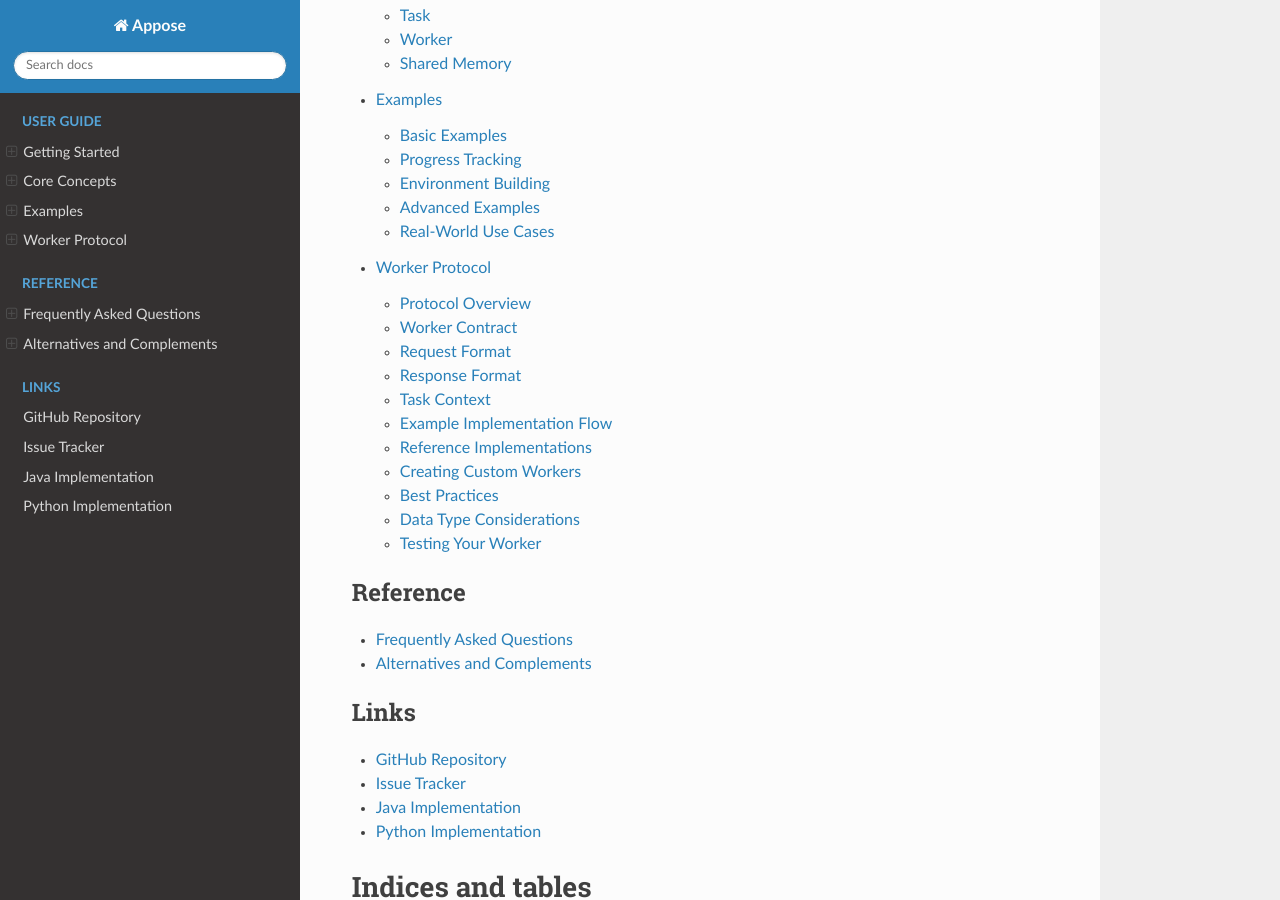
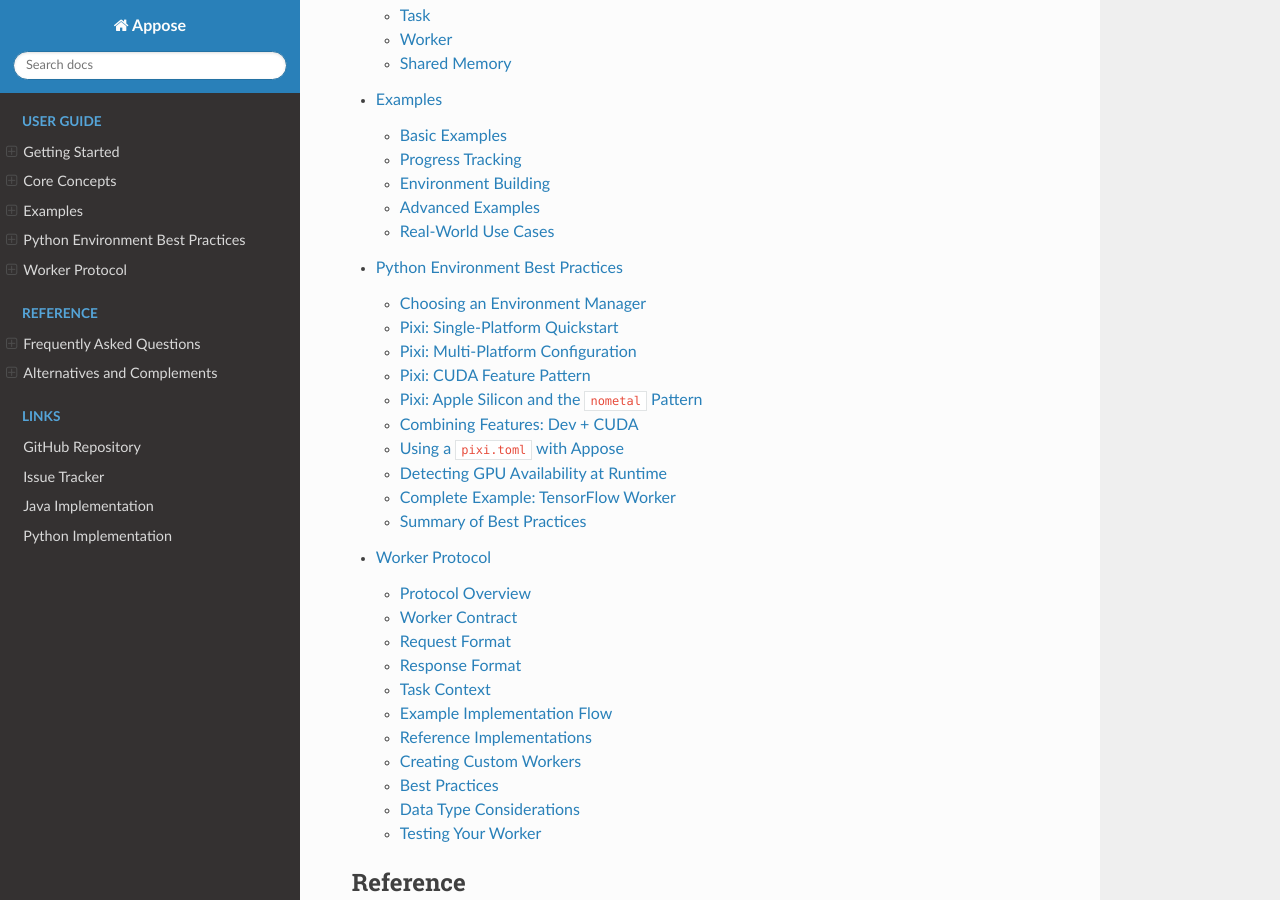
Before and after one commit to apposed/appose, a Sphinx documentation site: the page built from docs/index.rst, in a window 1280 px wide and 900 px high, scrolled down 1493 px. Built offline with Sphinx 7.4.7 and the Read the Docs theme 3.1.0, drawn with Linux system fonts in a browser that asks for light colours; part of the change alters nothing that is shown.

Commit message:
Add Python environment best practices guide
New docs/python-environments.rst covers Pixi-based environment setup
for GPU-accelerated Python workers: multi-platform deps, CUDA features,
Apple Silicon Metal support, environment composition, and runtime
GPU detection patterns.

Co-Authored-By: Claude Sonnet 4.6 <noreply@anthropic.com>

```diff
--- a/docs/index.rst
+++ b/docs/index.rst
@@ -67,6 +67,7 @@ The workflow for using Appose follows these steps:
    getting-started
    core-concepts
    examples
+   python-environments
    worker-protocol
 
 .. toctree::
--- /dev/null
+++ b/docs/python-environments.rst
@@ -0,0 +1,505 @@
+Python Environment Best Practices
+==================================
+
+Appose manages Python environments for you — installing the right packages
+once, caching them, and reusing them on every subsequent run. But getting the
+environment configuration definition completely right for real-world deep
+learning workloads can be quite tricky, because you often need more than a flat
+list of packages: GPU acceleration, platform-specific libraries, optional
+developer tools, and reproducible cross-platform builds all require careful
+configuration.
+
+This guide walks through best practices for environment configuration, with a
+focus on the patterns most commonly needed for GPU-accelerated Python workers.
+
+.. contents:: On this page
+   :local:
+   :depth: 2
+
+Choosing an Environment Manager
+---------------------------------
+
+Appose supports several environment managers. The right choice depends on your
+use case:
+
+.. list-table::
+   :header-rows: 1
+   :widths: 15 45 40
+
+   * - Manager
+     - Best for
+     - Key limitation
+   * - **Pixi**
+     - Multi-platform reproducibility, GPU/CUDA, mixed conda+PyPI deps
+     - Requires ``pixi`` to be installed
+   * - **uv**
+     - Pure-Python environments, fast installs
+     - No native (non-PyPI) package support
+   * - **Mamba**
+     - Existing ``environment.yml`` files, conda-only packages
+     - Slower solves, no built-in feature system
+
+For GPU-accelerated deep learning across macOS, Linux, and Windows, **Pixi is
+the recommended choice**. It natively handles platform-conditional packages,
+multiple named environments, and the NVIDIA channel — all in a single
+``pixi.toml`` file.
+
+Pixi: Single-Platform Quickstart
+----------------------------------
+
+The simplest Pixi setup specifies conda and PyPI dependencies together:
+
+.. tabs::
+
+   .. tab:: Python
+
+      .. code-block:: python
+
+         import appose
+
+         env = appose.pixi() \
+             .channels("conda-forge") \
+             .conda("python=3.11", "numpy", "scipy") \
+             .pypi("torch", "torchvision") \
+             .build("my-dl-env")
+
+         with env.python() as svc:
+             task = svc.task("import torch; result = str(torch.__version__)")
+             task.wait_for()
+             print(task.outputs["result"])
+
+   .. tab:: Java
+
+      .. code-block:: java
+
+         Environment env = Appose.pixi()
+             .channels("conda-forge")
+             .conda("python=3.11", "numpy", "scipy")
+             .pypi("torch", "torchvision")
+             .build("my-dl-env");
+
+         try (Service python = env.python()) {
+             Task task = python.task(
+                 "import torch; result = str(torch.__version__)");
+             task.waitFor();
+             System.out.println(task.outputs.get("result"));
+         }
+
+This generates a ``pixi.toml``, runs ``pixi install``, and caches the
+environment at ``~/.local/share/appose/my-dl-env``.
+
+Pixi: Multi-Platform Configuration
+-------------------------------------
+
+Real projects often need different packages on different operating systems —
+one good example is TensorFlow, which ships as separate packages for
+Intel macOS, Apple Silicon, and CUDA-enabled Linux/Windows.
+
+Rather than writing platform detection logic in application code, encode it
+directly in a ``pixi.toml``:
+
+.. code-block:: toml
+
+   [workspace]
+   name = "my-appose-worker"
+   channels = ["conda-forge"]
+   platforms = ["osx-arm64", "osx-64", "linux-64", "win-64"]
+
+   [dependencies]
+   python = "==3.11"
+   numpy = "*"
+   scipy = "*"
+   pip = "*"
+
+   # ---- Per-platform TensorFlow variants ----
+
+   [target.win-64.pypi-dependencies]
+   tensorflow = "==2.15.0"
+
+   [target.linux-64.pypi-dependencies]
+   tensorflow = "==2.15.0"
+
+   [target.osx-64.pypi-dependencies]
+   tensorflow = "*"            # latest CPU TF for Intel Mac
+
+   [target.osx-arm64.pypi-dependencies]
+   tensorflow-macos = "*"      # Apple Silicon TF
+   tensorflow-metal = "*"      # Metal GPU plugin
+
+   # ---- Environments ----
+
+   [environments]
+   default = { solve-group = "default" }
+
+When Pixi installs this environment on any of the four platforms it will
+automatically select the correct TensorFlow variant. No ``if sys.platform``
+guards needed in your Python worker.
+
+.. tip::
+
+   Lock your TensorFlow version on Linux/Windows (``"==2.15.0"``) to ensure
+   compatibility with a specific CUDA toolkit version. On macOS you can
+   generally leave it unpinned since GPU support is handled by the Metal
+   plugin rather than by CUDA.
+
+Pixi: CUDA Feature Pattern
+---------------------------
+
+CUDA support requires extra conda packages (``cudatoolkit``, ``cudnn``) and
+environment variable tweaks that differ by OS. Pixi's *feature* system is the
+cleanest way to make this opt-in without creating a separate environment file:
+
+.. code-block:: toml
+
+   [workspace]
+   name = "my-appose-worker"
+   channels = ["conda-forge"]
+   platforms = ["linux-64", "win-64"]
+
+   [dependencies]
+   python = "==3.11"
+   numpy = "*"
+   pip = "*"
+
+   [pypi-dependencies]
+   torch = "*"
+
+   # ---- CUDA feature (Windows/Linux only) ----
+
+   [feature.cuda]
+   channels = ["nvidia", "conda-forge"]
+
+   [feature.cuda.target.linux-64.dependencies]
+   cudatoolkit = "11.8.*"
+   cudnn = "8.6.*"
+
+   [feature.cuda.target.win-64.dependencies]
+   cudatoolkit = "11.8.*"
+   cudnn = "8.6.*"
+
+   # Activation: make CUDA libraries visible at runtime
+   [feature.cuda.target.linux-64.activation.env]
+   LD_LIBRARY_PATH = "$CONDA_PREFIX/lib:${LD_LIBRARY_PATH:-}"
+
+   [feature.cuda.target.win-64.activation.env]
+   PATH = "%CONDA_PREFIX%\\Library\\bin;%PATH%"
+
+   # ---- Environments ----
+
+   [environments]
+   default = { solve-group = "default" }          # CPU-only
+   cuda    = { features = ["cuda"], solve-group = "default" }  # GPU
+
+Key points:
+
+* The ``[feature.cuda]`` block adds the ``nvidia`` channel alongside
+  ``conda-forge``. This is where ``cudatoolkit`` and ``cudnn`` are sourced.
+* ``[feature.cuda.target.<os>.activation.env]`` sets environment variables
+  whenever the ``cuda`` environment is activated, so PyTorch and TensorFlow
+  can find the CUDA libraries without any manual ``export`` commands.
+* ``solve-group = "default"`` tells Pixi to solve the ``cuda`` and ``default``
+  environments together, maximising package reuse between them.
+
+.. note::
+
+   The ``nvidia`` channel hosts CUDA toolkit packages. Always list it
+   *before* ``conda-forge`` in the feature's ``channels`` list so that
+   CUDA-specific packages take precedence.
+
+Pixi: Apple Silicon and the ``nometal`` Pattern
+-------------------------------------------------
+
+On Apple Silicon, ``tensorflow-metal`` accelerates TF with the GPU. Some
+workflows (e.g., reproducibility testing) need a CPU-only variant. The
+``nometal`` feature handles this:
+
+.. code-block:: toml
+
+   # Default Apple Silicon setup — GPU-accelerated
+   [target.osx-arm64.pypi-dependencies]
+   tensorflow-macos = "*"
+   tensorflow-metal = "*"
+
+   # Optional: CPU-only override for Apple Silicon
+   [feature.nometal]
+   channels = ["conda-forge"]
+
+   [feature.nometal.target.osx-arm64.pypi-dependencies]
+   tensorflow = "*"           # plain CPU TF overrides tensorflow-macos
+
+   [environments]
+   default = { solve-group = "default" }
+   nometal = { features = ["nometal"], solve-group = "default" }
+
+Users who need CPU-only inference can activate ``pixi run -e nometal python
+worker.py`` without maintaining a second environment file.
+
+Combining Features: Dev + CUDA
+-------------------------------
+
+Features compose cleanly. A typical project ships four environments:
+
+.. code-block:: toml
+
+   [feature.dev.dependencies]
+   pytest = "*"
+   ruff   = "*"
+
+   [feature.dev.pypi-dependencies]
+   build = "*"
+
+   [environments]
+   default  = { solve-group = "default" }
+   cuda     = { features = ["cuda"],        solve-group = "default" }
+   dev      = { features = ["dev"],         solve-group = "default" }
+   cuda-dev = { features = ["cuda", "dev"], solve-group = "default" }
+
+CI runs the ``dev`` environment. Production servers with GPUs use ``cuda``.
+Developers with NVIDIA cards use ``cuda-dev``. All share the same solve group
+so dependency versions stay consistent.
+
+Using a ``pixi.toml`` with Appose
+----------------------------------
+
+For environments this complex, maintain the full ``pixi.toml`` alongside your
+project source and point Appose at the pre-configured environment by name.
+Commit the ``pixi.lock`` file to your repository to guarantee reproducible
+installs across machines and CI runs.
+
+.. tabs::
+
+   .. tab:: Python
+
+      .. code-block:: python
+
+         import appose
+
+         # Point Appose at an existing pixi.toml environment.
+         # Appose will run `pixi install -e cuda` if needed,
+         # then launch a worker in that environment.
+         env = appose.pixi(config="path/to/pixi.toml", environment="cuda") \
+             .build()
+
+         with env.python() as svc:
+             task = svc.task(
+                 "import torch; result = torch.cuda.is_available()")
+             task.wait_for()
+             print("CUDA available:", task.outputs["result"])
+
+   .. tab:: Java
+
+      .. code-block:: java
+
+         Environment env = Appose.pixi(
+                 new File("path/to/pixi.toml"), "cuda")
+             .build();
+
+         try (Service python = env.python()) {
+             Task task = python.task(
+                 "import torch; result = torch.cuda.is_available()");
+             task.waitFor();
+             System.out.println("CUDA available: " + task.outputs.get("result"));
+         }
+
+.. tip::
+
+   Store your ``pixi.toml`` and ``pixi.lock`` in version control. The lock
+   file pins every transitive dependency, making builds reproducible across
+   developer machines and CI without a network solve.
+
+Detecting GPU Availability at Runtime
+---------------------------------------
+
+When shipping an application you may not know in advance whether a GPU is
+present. A safe pattern is to build the GPU environment eagerly but fall back
+gracefully to CPU at runtime:
+
+.. tabs::
+
+   .. tab:: Python
+
+      .. code-block:: python
+
+         import appose
+
+         # Try to build the CUDA environment first.
+         # If CUDA packages are unavailable on this platform,
+         # pixi will raise an error — catch it and use CPU.
+         try:
+             env = appose.pixi(config="pixi.toml", environment="cuda").build()
+         except Exception:
+             env = appose.pixi(config="pixi.toml", environment="default").build()
+
+         worker_script = (
+             "import torch\n"
+             "device = 'cuda' if torch.cuda.is_available() else 'cpu'\n"
+             "result = device\n"
+         )
+
+         with env.python() as svc:
+             task = svc.task(worker_script)
+             task.wait_for()
+             print("Running on:", task.outputs["result"])
+
+   .. tab:: Java
+
+      .. code-block:: java
+
+         Environment env;
+         try {
+             env = Appose.pixi(new File("pixi.toml"), "cuda").build();
+         } catch (Exception e) {
+             env = Appose.pixi(new File("pixi.toml"), "default").build();
+         }
+
+         String script =
+             "import torch\n" +
+             "device = 'cuda' if torch.cuda.is_available() else 'cpu'\n" +
+             "result = device\n";
+
+         try (Service python = env.python()) {
+             Task task = python.task(script);
+             task.waitFor();
+             System.out.println("Running on: " + task.outputs.get("result"));
+         }
+
+Complete Example: TensorFlow Worker
+--------------------------------------
+
+Putting it all together — a ``pixi.toml`` that supports four platforms with
+automatic GPU acceleration, and the Appose code that uses it:
+
+**pixi.toml**
+
+.. code-block:: toml
+
+   [workspace]
+   name = "tf-appose-worker"
+   channels = ["conda-forge"]
+   platforms = ["osx-arm64", "osx-64", "linux-64", "win-64"]
+
+   [dependencies]
+   python = "==3.11"
+   numpy  = "<2"
+   scipy  = "*"
+   pip    = "*"
+
+   # Platform-specific TensorFlow
+   [target.win-64.pypi-dependencies]
+   tensorflow = "==2.15.0"
+
+   [target.linux-64.pypi-dependencies]
+   tensorflow = "==2.15.0"
+
+   [target.osx-64.pypi-dependencies]
+   tensorflow = "*"
+
+   [target.osx-arm64.pypi-dependencies]
+   tensorflow-macos = "*"
+   tensorflow-metal = "*"
+
+   # CUDA feature (Linux and Windows)
+   [feature.cuda]
+   channels = ["nvidia", "conda-forge"]
+
+   [feature.cuda.target.linux-64.dependencies]
+   cudatoolkit = "11.8.*"
+   cudnn       = "8.6.*"
+
+   [feature.cuda.target.win-64.dependencies]
+   cudatoolkit = "11.8.*"
+   cudnn       = "8.6.*"
+
+   [feature.cuda.target.linux-64.activation.env]
+   LD_LIBRARY_PATH = "$CONDA_PREFIX/lib:${LD_LIBRARY_PATH:-}"
+
+   [feature.cuda.target.win-64.activation.env]
+   PATH = "%CONDA_PREFIX%\\Library\\bin;%PATH%"
+
+   [environments]
+   default = { solve-group = "default" }
+   cuda    = { features = ["cuda"], solve-group = "default" }
+
+**Application code**
+
+.. tabs::
+
+   .. tab:: Python
+
+      .. code-block:: python
+
+         import appose
+         import platform
+
+         # Pick the environment by platform capability
+         is_gpu_platform = platform.system() in ("Linux", "Windows")
+         env_name = "cuda" if is_gpu_platform else "default"
+
+         env = appose.pixi(config="pixi.toml", environment=env_name).build()
+
+         worker_script = (
+             "import tensorflow as tf\n"
+             "gpus = tf.config.list_physical_devices('GPU')\n"
+             "result = f'{len(gpus)} GPU(s) available'\n"
+         )
+
+         with env.python() as svc:
+             task = svc.task(worker_script)
+             task.wait_for()
+             print(task.outputs["result"])
+
+   .. tab:: Java
+
+      .. code-block:: java
+
+         import org.apposed.appose.*;
+         import java.io.File;
+
+         public class TFWorkerDemo {
+             public static void main(String[] args) throws Exception {
+                 String os = System.getProperty("os.name").toLowerCase();
+                 boolean isGpuPlatform = os.contains("linux") || os.contains("win");
+                 String envName = isGpuPlatform ? "cuda" : "default";
+
+                 Environment env = Appose
+                     .pixi(new File("pixi.toml"), envName)
+                     .build();
+
+                 String script =
+                     "import tensorflow as tf\n" +
+                     "gpus = tf.config.list_physical_devices('GPU')\n" +
+                     "result = f'{len(gpus)} GPU(s) available'\n";
+
+                 try (Service python = env.python()) {
+                     Task task = python.task(script);
+                     task.waitFor();
+                     System.out.println(task.outputs.get("result"));
+                 }
+             }
+         }
+
+Summary of Best Practices
+---------------------------
+
+.. list-table::
+   :header-rows: 1
+   :widths: 40 60
+
+   * - Practice
+     - Why
+   * - Use Pixi for multi-platform projects
+     - Single file handles OS-specific packages and GPU features
+   * - Pin CUDA toolkit versions
+     - Prevents incompatible driver/library mismatches
+   * - Use ``[target.<os>.*]`` for platform-specific deps
+     - Avoids ``if platform`` guards in application code
+   * - Define CUDA as an optional *feature*, not a hard dependency
+     - Lets CPU-only machines install and run without modification
+   * - Commit ``pixi.lock`` to version control
+     - Guarantees identical environments across machines and CI
+   * - Use ``solve-group`` to share packages between environments
+     - Reduces disk usage and install time
+   * - Set activation env vars in ``pixi.toml``
+     - CUDA libraries are found automatically; no manual ``export`` needed
+   * - Use separate ``cuda`` and ``default`` environments
+     - Makes the GPU upgrade path explicit and reversible
```
